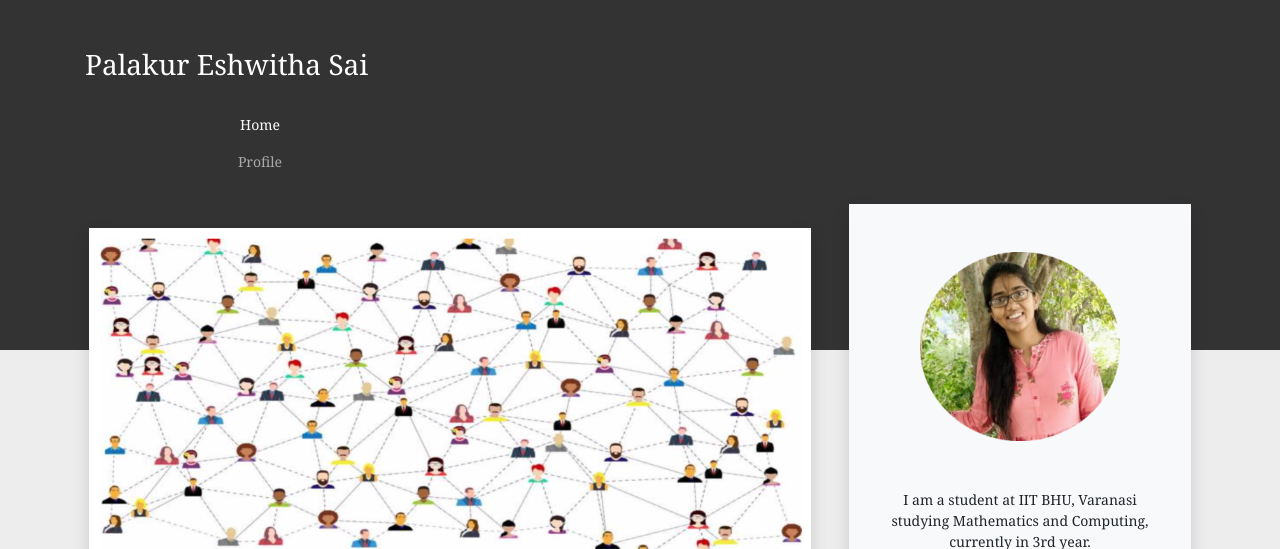
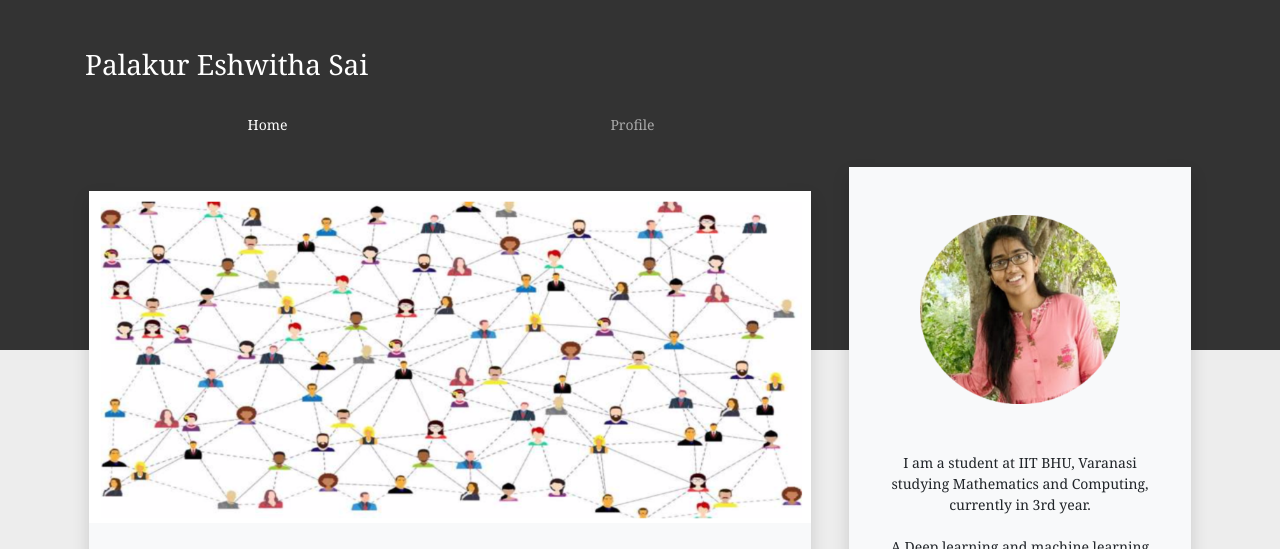
Before and after one commit to eshwitha/eshwitha.github.io, a plain HTML site: page index.html in a window 1280 px wide. Shown: the top 549 px of the page. Drawn offline with nearby package versions, Linux system fonts and the light colour scheme.

Commit message:
Update index.html

```diff
--- a/index.html
+++ b/index.html
@@ -42,17 +42,13 @@
 							<h3 class="text-white">Palakur Eshwitha Sai</h3>
 						</div>
 					</div>
+					<div class="container-fluid">
 						<div class="row mt-3 mb-4 text-center">
 							<div class="col-xl-6">
- 							<div class="row">
- 								<div class="col">
 								<a class="nav-link onHoverDark activePage" href="/">Home</a>
 					      		</div>
- 							</div>
-							<div class="row">
-								<div class="col">
+						      	<div class="col-xl-6">
 								<a class="nav-link onHoverDark inactivePage" href="/profile">Profile</a>
- 								</div>
 					      		</div>
 						</div>
 					</div>
```
Lines whose indentation alone changed are shown as unchanged.
